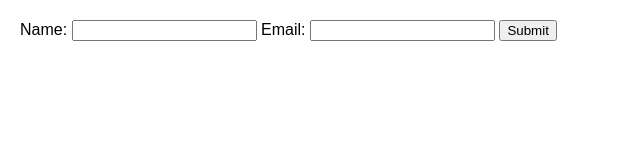
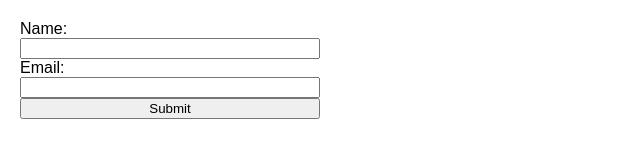
Before and after one commit to abiu72418/github_page_fetcher, a plain HTML site: page index.html in a window 1280 px wide. Shown: the whole page, without its empty margins (0-640 px from the left). Drawn offline with Linux system fonts and the light colour scheme.

Commit message:
feat: Add or update style.css

```diff
--- a/style.css
+++ b/style.css
@@ -3,9 +3,8 @@ body {
     margin: 20px;
 }
 
-#github-status {
-    margin-top: 20px;
-    padding: 10px;
-    border: 1px solid #ccc;
-    background-color: #f9f9f9;
+form {
+    display: flex;
+    flex-direction: column;
+    max-width: 300px;
 }
```
